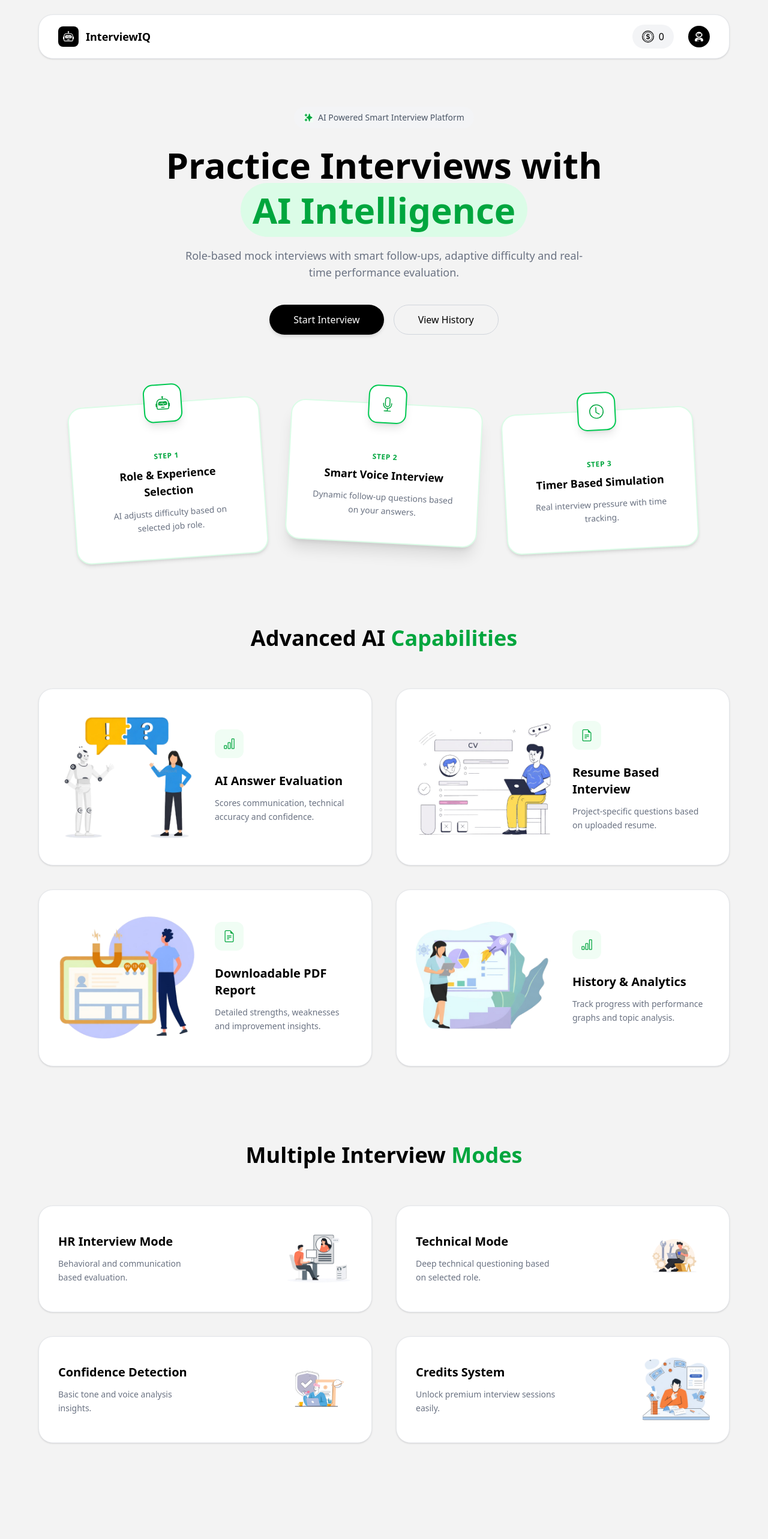
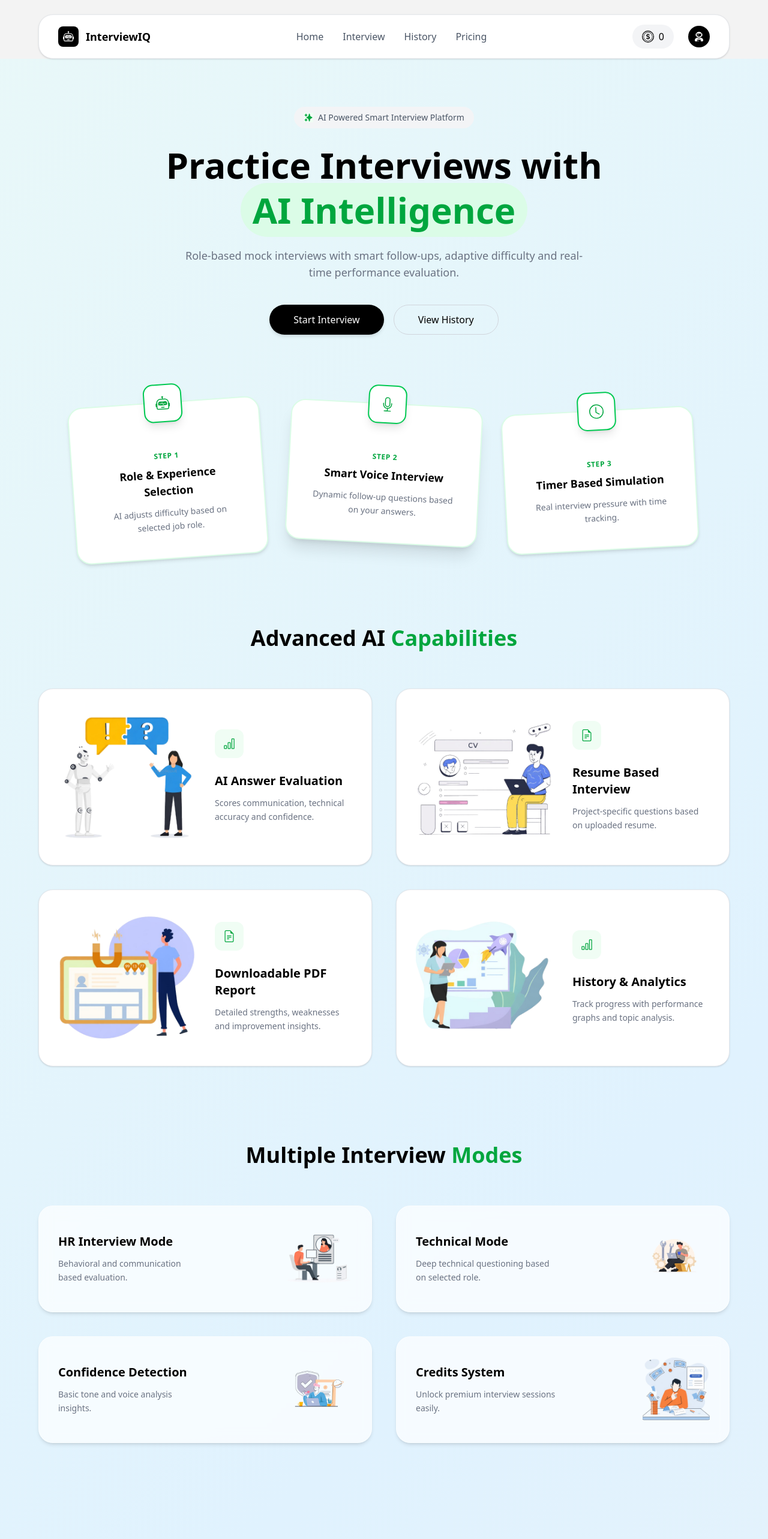
Before and after one commit to Pintu241/interview-iq, a React (Vite) app in the folder 3.interviewIQ/client/: page / in a window 1280 px wide. Shown: the top 2566 px of the page at 60% size. Built offline with nearby package versions, Linux system fonts and the light colour scheme; no server answers.

Commit message:
Background

```diff
--- a/3.interviewIQ/client/src/components/Navbar.jsx
+++ b/3.interviewIQ/client/src/components/Navbar.jsx
@@ -37,12 +37,19 @@ function Navbar() {
         animate={{opacity:1 , y:0}}
         transition={{duration: 0.3}}
         className='w-full max-w-6xl bg-white rounded-[24px] shadow-sm border border-gray-200 px-8 py-4 flex justify-between items-center relative'>
-            <div className='flex items-center gap-3 cursor-pointer'>
+            <div className='flex items-center gap-3 cursor-pointer' onClick={() => navigate('/')}>
                 <div className='bg-black text-white p-2 rounded-lg'>
                     <BsRobot size={18}/>
 
                 </div>
                 <h1 className='font-semibold hidden md:block text-lg'>InterviewIQ</h1>
+            </div>
+
+            <div className='hidden lg:flex items-center gap-8 font-medium text-gray-600'>
+                <button onClick={() => navigate('/')} className='hover:text-black transition'>Home</button>
+                <button onClick={() => { if(!userData) { setShowAuth(true); return; } navigate('/interview') }} className='hover:text-black transition'>Interview</button>
+                <button onClick={() => { if(!userData) { setShowAuth(true); return; } navigate('/history') }} className='hover:text-black transition'>History</button>
+                <button onClick={() => navigate('/pricing')} className='hover:text-black transition'>Pricing</button>
             </div>
 
             <div className='flex items-center gap-6  relative'>
--- a/3.interviewIQ/client/src/index.css
+++ b/3.interviewIQ/client/src/index.css
@@ -1 +1,28 @@
 @import "tailwindcss";
+
+@layer utilities {
+  .bg-gradient-dynamic {
+    background: linear-gradient(-45deg, #f3f3f3, #e0f2fe, #f0fdf4, #fbf7ff);
+    background-size: 400% 400%;
+    animation: gradientBG 15s ease infinite;
+  }
+
+  @keyframes gradientBG {
+    0% {
+      background-position: 0% 50%;
+    }
+    50% {
+      background-position: 100% 50%;
+    }
+    100% {
+      background-position: 0% 50%;
+    }
+  }
+
+  .glass-card {
+    background: rgba(255, 255, 255, 0.7);
+    backdrop-filter: blur(10px);
+    -webkit-backdrop-filter: blur(10px);
+    border-bottom: 1px solid rgba(255, 255, 255, 0.3);
+  }
+}
--- a/3.interviewIQ/client/src/pages/Home.jsx
+++ b/3.interviewIQ/client/src/pages/Home.jsx
@@ -29,7 +29,7 @@ function Home() {
   const [showAuth, setShowAuth] = useState(false);
   const navigate = useNavigate()
   return (
-    <div className='min-h-screen bg-[#f3f3f3] flex flex-col'>
+    <div className='min-h-screen bg-gradient-dynamic flex flex-col'>
       <Navbar />
 
       <div className='flex-1 px-6 py-20'>
@@ -266,7 +266,7 @@ function Home() {
                     whileInView={{ opacity: 1, y: 0 }}
                     transition={{ duration: 0.5, delay: index * 0.1 }}
                     whileHover={{ y: -6 }}
-                    className="bg-white border border-gray-200 rounded-3xl p-8 shadow-sm hover:shadow-xl transition-all">
+                    className="glass-card border border-white/40 rounded-3xl p-8 shadow-md hover:shadow-xl transition-all">
 
                     <div className='flex items-center justify-between gap-6'>
                       <div className="w-1/2">
--- a/3.interviewIQ/client/src/pages/Pricing.jsx
+++ b/3.interviewIQ/client/src/pages/Pricing.jsx
@@ -108,7 +108,7 @@ function Pricing() {
 
 
   return (
-    <div className='min-h-screen bg-gradient-to-br from-gray-50 to-emerald-50 py-16 px-6'>
+    <div className='min-h-screen bg-gradient-dynamic py-16 px-6'>
 
       <div className='max-w-6xl mx-auto mb-14 flex items-start gap-4'>
 
@@ -139,8 +139,8 @@ function Pricing() {
 
               className={`relative rounded-3xl p-8 transition-all duration-300 border
                 ${isSelected
-                  ? "border-emerald-600 shadow-2xl bg-white"
-                  : "border-gray-200 bg-white shadow-md"
+                  ? "border-emerald-500 shadow-2xl bg-white/90 backdrop-blur-xl scale-[1.02]"
+                  : "border-gray-200/50 glass-card shadow-lg hover:shadow-xl"
                 }
                 ${plan.default ? "cursor-default" : "cursor-pointer"}
               `}
```
